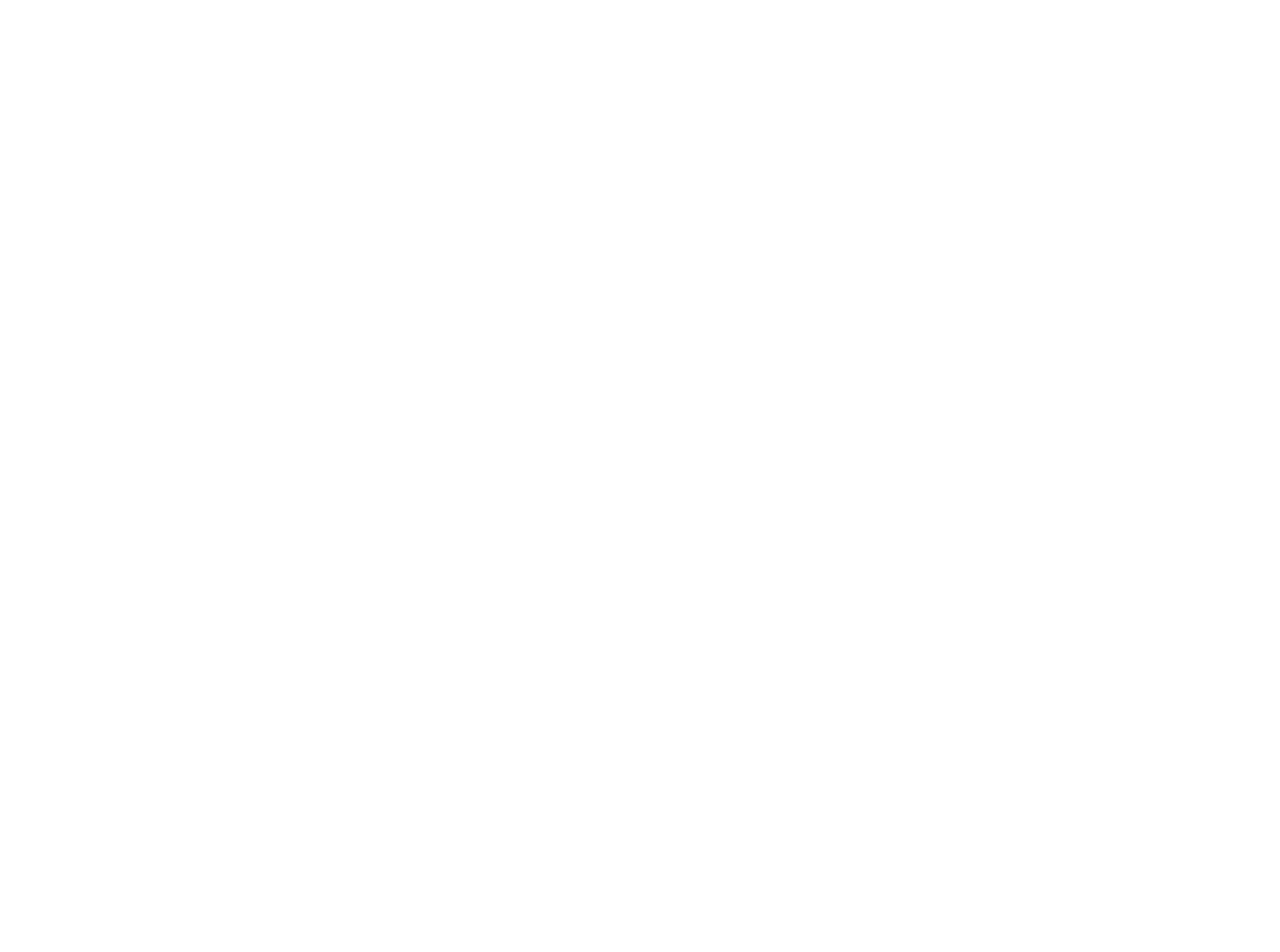
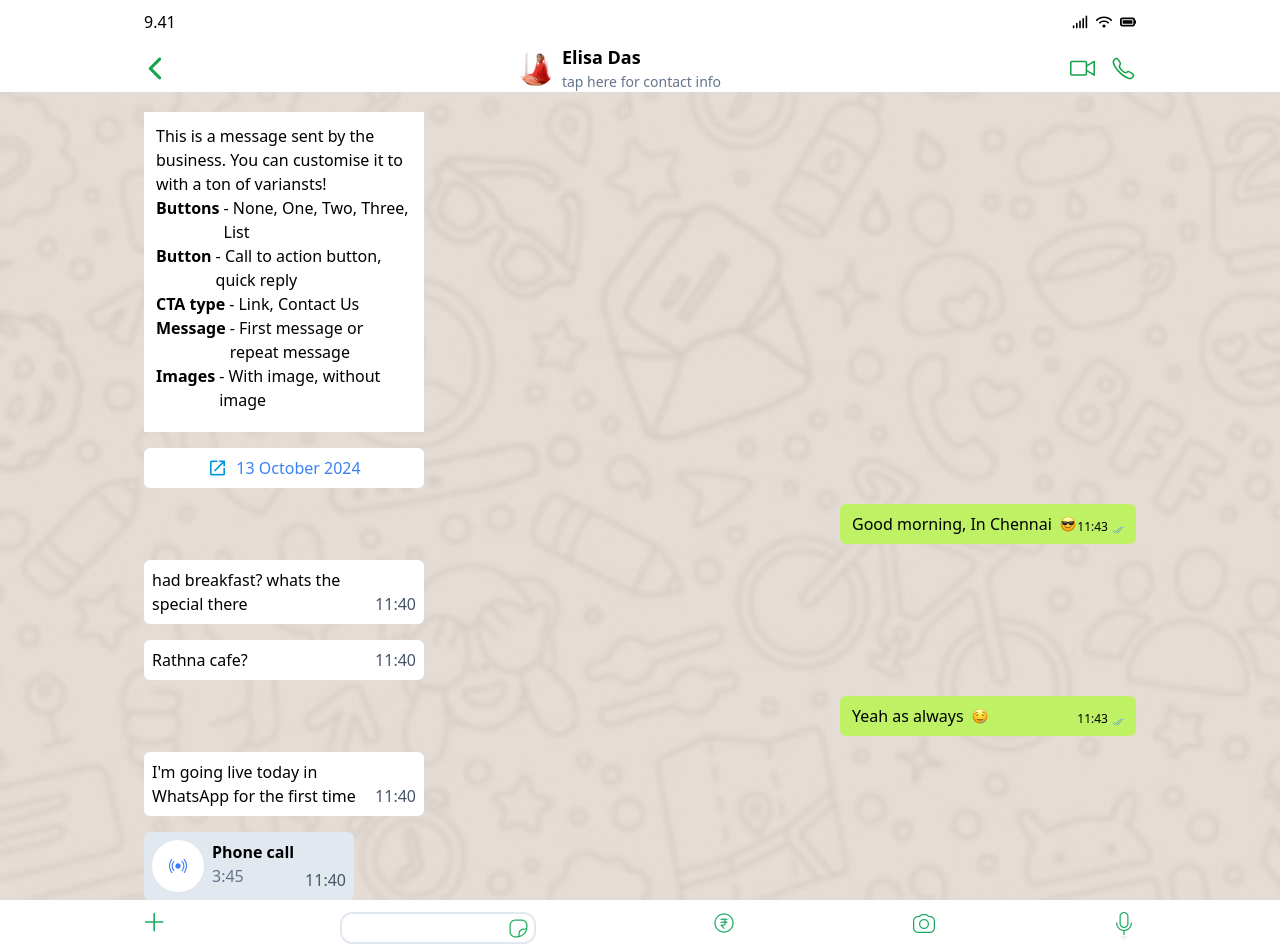
Before and after one commit to tanvirkhan00/whatsAppClone, a React (Vite) app: page /profile in a window 1280 px wide. Shown: the top 952 px of the page. Before the commit the page ends 800 px from the top, so only its background shows below. Built offline with nearby package versions, Linux system fonts and the light colour scheme.

Commit message:
complete project

```diff
--- /dev/null
+++ b/src/Components/CommentBox.jsx
@@ -0,0 +1,88 @@
+import React from 'react';
+
+// Image
+import sent from "/src/assets/sent.png"
+import imoj from "/src/assets/Imog.png"
+import emoj2 from "/src/assets/emoj2.png"
+import speaker from "/src/assets/speacker.png"
+
+
+// Icon
+import { IoCheckmarkDone } from "react-icons/io5";
+
+
+
+
+
+const CommentBox = () => {
+    return (
+        <>
+
+            <section className='bg-bgChat bg-cover h-full'>
+                <div className="container flex flex-col gap-5">
+                    <div className=" flex flex-col gap-2">
+                        <div className='mt-5 bg-white p-3 pb-5 w-[280px]'>
+                            <div className=''>
+                                <p>This is a message sent by the business. You can customise it to with a ton of variansts!</p>
+                            </div>
+                            <ul>
+                                <li className='flex gap-1'><span className='font-bold'>Buttons</span> - None, One, Two, Three, List</li>
+                                <li className='flex gap-1'><h2 className='font-bold'>Button</h2>- Call to action button, quick reply</li>
+                                <li className='flex gap-1'><span className='font-bold'>CTA type</span>- Link, Contact Us</li>
+                                <li className='flex gap-1'><span className='font-bold'>Message</span>- First message or repeat message</li>
+                                <li className='flex gap-1'><span className='font-bold'>Images</span>- With image, without image</li>
+                            </ul>
+                        </div>
+                        <div className='bg-white flex items-center gap-2 mt-2 justify-center text-blue-500 rounded-md py-2 w-[280px]'>
+                            <img src={sent} alt="" />
+                            <h4>13 October 2024</h4>
+                        </div>
+                        <div className='flex justify-end'>
+                            <div className='flex justify-between bg-lime-300 w-[296px] py-2 mt-2 px-3 rounded-md'>
+                                <div className='flex items-center gap-2'>
+                                    <h3>Good morning, In Chennai </h3>
+                                    <img src={imoj} alt="" />
+                                </div>
+                                <p className='text-[12px] flex items-end gap-1'>11:43 <span className='text-blue-500'><IoCheckmarkDone /></span></p>
+                            </div>
+                        </div>
+                        <div className='bg-white flex items-end gap-2 mt-2 justify-between rounded-md py-2 w-[280px] px-2'>
+                            <p>had breakfast? whats the special there</p>
+                            <h4 className='text-slate-600 text-end'>11:40</h4>
+                        </div>
+                        <div className='bg-white gap-2 mt-2 rounded-md py-2 w-[280px] px-2 flex justify-between'>
+                            <p>Rathna cafe?</p>
+                            <h4 className='text-slate-600 '>11:40</h4>
+                        </div>
+                        <div className='flex justify-end'>
+                            <div className='flex justify-between bg-lime-300 w-[296px] py-2 mt-2 px-3 rounded-md'>
+                                <div className='flex gap-2 items-center'>
+                                    <h3>Yeah as always </h3>
+                                    <img src={emoj2} alt="" />
+                                </div>
+                                <p className='text-[12px] flex items-end gap-1'>11:43 <span className='text-blue-500'><IoCheckmarkDone /></span></p>
+                            </div>
+                        </div>
+                        <div className='bg-white gap-2 mt-2 rounded-md py-2 w-[280px] px-2 flex items-end'>
+                            <p>I'm going live today in WhatsApp for the first time</p>
+                            <h4 className='text-slate-600 '>11:40</h4>
+                        </div>
+                        <div className='bg-slate-200 gap-2 mt-2 rounded-md py-2 w-[210px] px-2 flex justify-between items-end'>
+                            <div className='flex gap-2'>
+                                <img className='bg-white p-1 rounded-full' src={speaker} alt="" />
+                                <div>
+                                    <h1 className='font-bold'>Phone call</h1>
+                                    <p className='text-slate-500'>3:45</p>
+                                </div>
+                            </div>
+                            <h4 className='text-slate-600 '>11:40</h4>
+                        </div>
+                    </div>
+                </div>
+            </section>
+
+        </>
+    );
+};
+
+export default CommentBox;
--- /dev/null
+++ b/src/Components/MessageBoxFooter.jsx
@@ -0,0 +1,43 @@
+import React from 'react';
+
+// Images
+import plus from "/src/assets/plus.png"
+import docs from "/src/assets/docs.png"
+import currency from "/src/assets/currency.png"
+import camera from "/src/assets/camera.png"
+import microphone from "/src/assets/microphone.png"
+
+
+const MessageBoxFooter = () => {
+    return (
+        <>
+
+            <section>
+                <div className="container">
+                    <div className='flex justify-between h-[70px] mt-3'>
+                        <div>
+                            <img src={plus} alt="" />
+                        </div>
+                        <div className='w-[196px] h-[32px] border-2 border-slate-200 rounded-xl flex items-center justify-center'>
+                            <input className='outline-none px-2 w-[160px]' type="text" />
+                            <img src={docs} alt="" />
+                        </div>
+                        <div>
+                            <img src={currency} alt="" />
+                        </div>
+                        <div>
+                            <img src={camera} alt="" />
+                        </div>
+                        <div>
+                            <img src={microphone} alt="" />
+                        </div>
+                    </div>
+                    <span className='w-[134px] h-[5px] flex mx-auto bg-black rounded-xl'></span>
+                </div>
+            </section>
+
+        </>
+    );
+};
+
+export default MessageBoxFooter;
--- /dev/null
+++ b/src/Components/Profile.jsx
@@ -0,0 +1,40 @@
+import React from 'react';
+
+// Image
+import image3 from "/src/assets/Image3.png"
+
+// Icon
+import { FaChevronLeft } from "react-icons/fa6";
+import { GoDeviceCameraVideo } from "react-icons/go";
+import { IoCallOutline } from "react-icons/io5";
+
+
+
+const Profile = () => {
+    return (
+        <>
+
+            <section>
+                <div className="container">
+                    <div className='flex justify-between items-center'>
+                        <span className='text-green-600 text-[25px]'><FaChevronLeft /></span>
+                        <div className='flex gap-2 items-center'>
+                            <img className='h-[36px]' src={image3} alt="" />
+                            <div>
+                                <h1 className='font-semibold text-[18px]'>Elisa Das</h1>
+                                <p className='text-[14px] text-slate-500'>tap here for contact info</p>
+                            </div>
+                        </div>
+                        <div className='flex gap-4'>
+                            <span className='text-green-600 text-[25px]'><GoDeviceCameraVideo /></span>
+                            <span className='text-green-600 text-[25px]'><IoCallOutline /></span>
+                        </div>
+                    </div>
+                </div>
+            </section>
+
+        </>
+    );
+};
+
+export default Profile;
--- a/src/Pages/WhatsAppChat.jsx
+++ b/src/Pages/WhatsAppChat.jsx
@@ -1,10 +1,18 @@
 import React from 'react';
+import Header from '../Components/Header';
+import Profile from '../Components/Profile';
+import CommentBox from '../Components/CommentBox';
+import MessageBoxFooter from '../Components/MessageBoxFooter';
 
 const WhatsAppChat = () => {
     return (
-        <div>
+        <>
 
-        </div>
+            <Header />
+            <Profile />
+            <CommentBox />
+            <MessageBoxFooter />
+        </>
     );
 };
 
```
